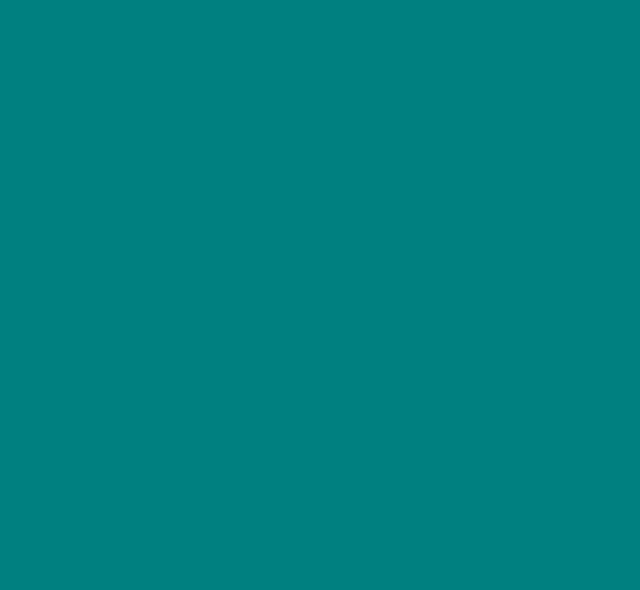
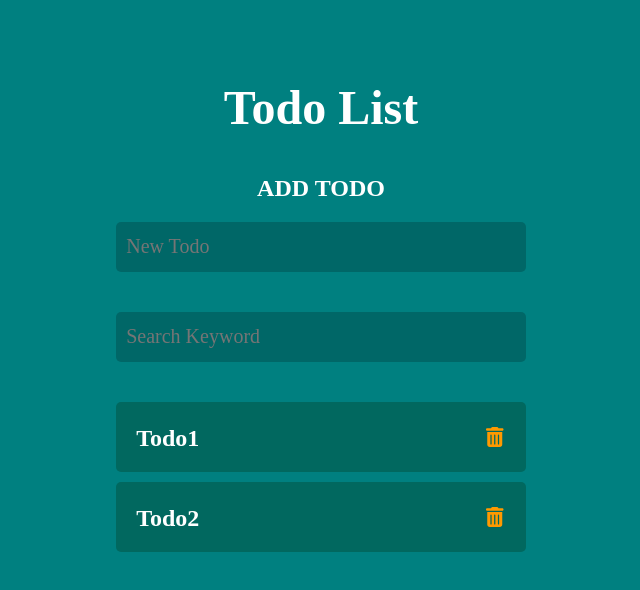
Before and after one commit to omegamaster86/react-todo-JS.TS, a React (Create React App) app: page / in a window 1280 px wide. Shown: the top 590 px of the page, without its empty margins (319-959 px from the left). Built offline with nearby package versions, Linux system fonts and the light colour scheme.

Commit message:
map関数　追加

```diff
--- a/src/component/TodoTemplate/index.jsx
+++ b/src/component/TodoTemplate/index.jsx
@@ -1,7 +1,100 @@
+import { useState, useMemo } from "react";
 import { InputForm } from "../InputForm/index";
-import { useState } from "react";
+import { AddTodo } from "../addTodo/index";
+import { TodoList } from "../Todolist/index"
 import { INIT_TODO_LIST, INIT_UNIQUE_ID } from "../../data";
+import styles from "./style.module.css";
+
+
 
 export const TodoTemplate = () => {
+  /* todo list */
+  const [originTodoList, setOriginTodoList] = useState(INIT_TODO_LIST);
+  /* add input title */
+  const [addInputValue, setAddInputValue] = useState("");
+  /* todo 採番ID */
+  const [uniqueId, setUniqueId] = useState(INIT_UNIQUE_ID);
+  /* 検索キーワード */
+  const [searchKeyword, setSearchKeyword] = useState("");
 
+//   const showTodoList = () => {
+//     return (
+//         originTodoList.filter(todo =>
+//         todo.title.includes(searchKeyword))
+//           )};
+
+  const showTodoList = useMemo(() => {
+    return originTodoList.filter((todo) => {
+      // 検索キーワードに部分一致したTodoだけを一覧表示する
+      const regexp = new RegExp("^" + searchKeyword, "i");
+      return todo.title.match(regexp);
+    });
+  }, [originTodoList, searchKeyword]);
+
+//  addInputValueの変更処理
+
+  const onChangeAddInputValue = (e) => setAddInputValue(e.target.value);
+
+  const addTodo = (e) => {
+    if (e.key === "Enter" && addInputValue !== "") {
+        const nextUniqueId = uniqueId + 1;
+        const newTodoList = [
+            ...originTodoList,
+            {
+              id: nextUniqueId,
+              title: addInputValue,
+            },
+        ];
+        setOriginTodoList(newTodoList);
+
+        // 採番IDを更新
+        setUniqueId(nextUniqueId);
+        // todo追加後、入力値をリセット
+        setAddInputValue("");
+      };
+  };
+
+   /**
+   * Todo削除処理
+   * @param { number } targetId
+   * @param { string }targetTitle
+   */
+  const deleteTodo = (targetId, targetTitle) => {
+    if (window.confirm(`「${targetTitle}」のtodoを削除しますか？`)) {
+      // 削除するid以外のtodoリストを再編集
+      const newTodoList = originTodoList.filter((todo) => todo.id !== targetId);
+      // todoを削除したtodo listで更新
+      setOriginTodoList(newTodoList);
+    }
+  };
+  // 検索キーワード更新処理
+  const changeSearchKeyword = (e) => setSearchKeyword(e.target.value);
+
+  return (
+    <div className={styles.container}>
+        <h1 className={styles.title}>Todo List</h1>
+        <section className={styles.common}>
+            <AddTodo
+              addTodo={addTodo}
+              addInputValue={addInputValue}
+              onChangeTodo={onChangeAddInputValue}
+            />
+        </section>
+        <section className={styles.common}>
+            <InputForm
+              placeholder={"Search Keyword"}
+              searchKeyword={searchKeyword}
+              changeValue={changeSearchKeyword}
+            />
+        </section>
+        <section className={styles.common}>
+        {showTodoList.length > 0 && (
+          <TodoList
+            todoList={showTodoList}
+            deleteTodo={deleteTodo}
+          />
+        )}
+        </section>
+    </div>
+  );
 }
--- a/src/component/Todolist/index.jsx
+++ b/src/component/Todolist/index.jsx
@@ -2,12 +2,14 @@ import styles from  "./style.module.css";
 import { faTrashAlt } from "@fortawesome/free-solid-svg-icons";
 import { FontAwesomeIcon } from "@fortawesome/react-fontawesome";
 
-export const Todolist = (props) => {
+export const TodoList = (props) => {
     const { todoList, deleteTodo } = props;
 
     return (
-        <ul>
-            <li>
+        <ul className={styles.list}>
+            {todoList.map((todo) =>(
+            <li key={todo.id} className={styles.todo}>
+                <span className={styles.task}>{todo.title}</span>
                 <div className={styles.far}>
                     <FontAwesomeIcon
                     icon={faTrashAlt}
@@ -16,6 +18,7 @@ export const Todolist = (props) => {
                     />
                 </div>
             </li>
+            ))}
         </ul>
     );
-}
+};
```
